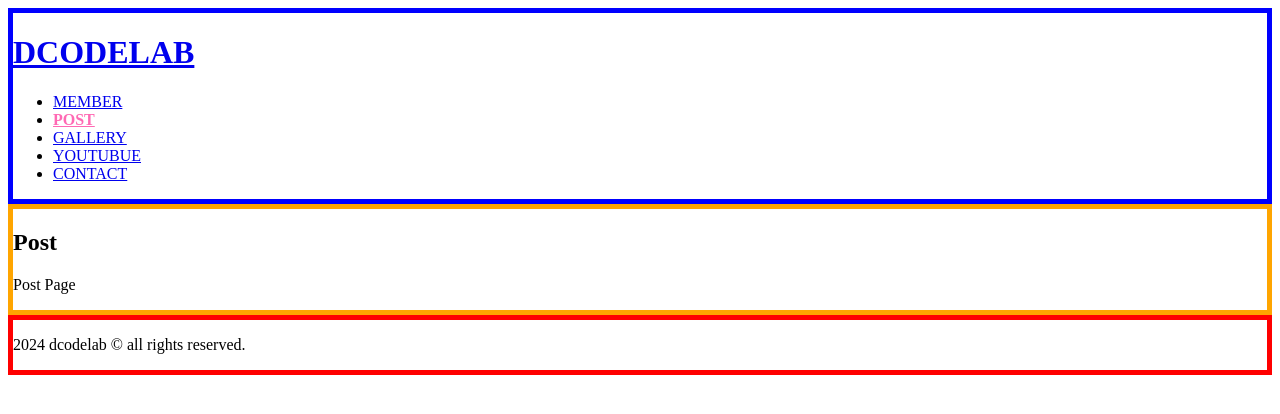
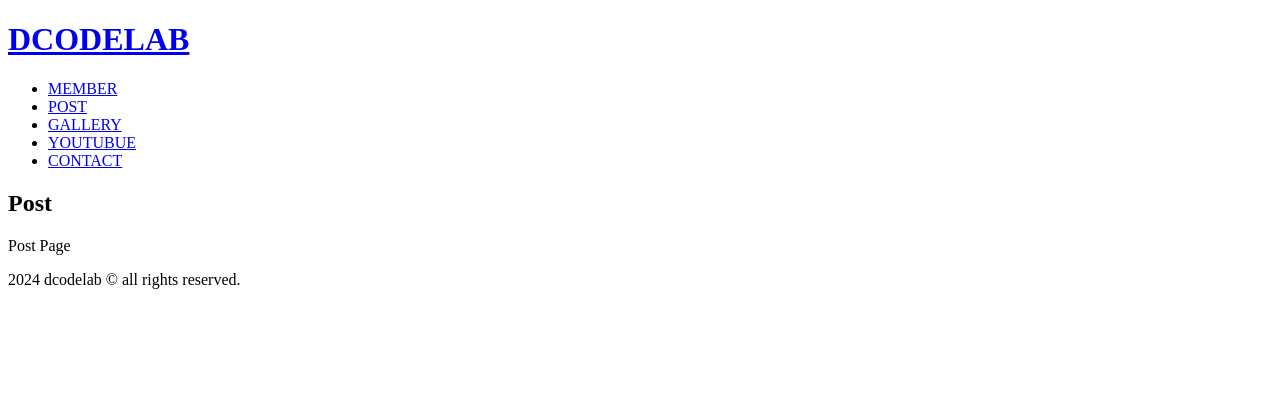
Before and after one commit to universe119/reactBasicTest, a React (Vite) app: page /post in a window 1280 px wide. Shown: the top 414 px of the page. Built offline with nearby package versions, Linux system fonts and the light colour scheme.

Commit message:
각 컴포넌트별 scss파일 연결

```diff
--- a/src/styles/index.scss
+++ b/src/styles/index.scss
@@ -1,14 +1,13 @@
-.header {
-	border: 5px solid blue;
+//common style
+@import 'common/reset';
+@import 'common/header';
+@import 'common/footer';
+@import 'common/layout';
 
-	.gnb li a.on {
-		color: hotpink;
-		font-weight: bold;
-	}
-}
-.footer {
-	border: 5px solid red;
-}
-main {
-	border: 5px solid orange;
-}
+//page style
+@import 'pages/home';
+@import 'pages/member';
+@import 'pages/post';
+@import 'pages/gallery';
+@import 'pages/youtube';
+@import 'pages/contact';
```
Also changed, not shown: src/styles/common/_footer.scss (added), src/styles/common/_header.scss (added), src/styles/common/_layout.scss (added), src/styles/common/_reset.scss (added), src/styles/pages/_contact.scss (added), src/styles/pages/_gallery.scss (added), src/styles/pages/_home.scss (added), src/styles/pages/_member.scss (added), src/styles/pages/_post.scss (added), src/styles/pages/_youtube.scss (added).
